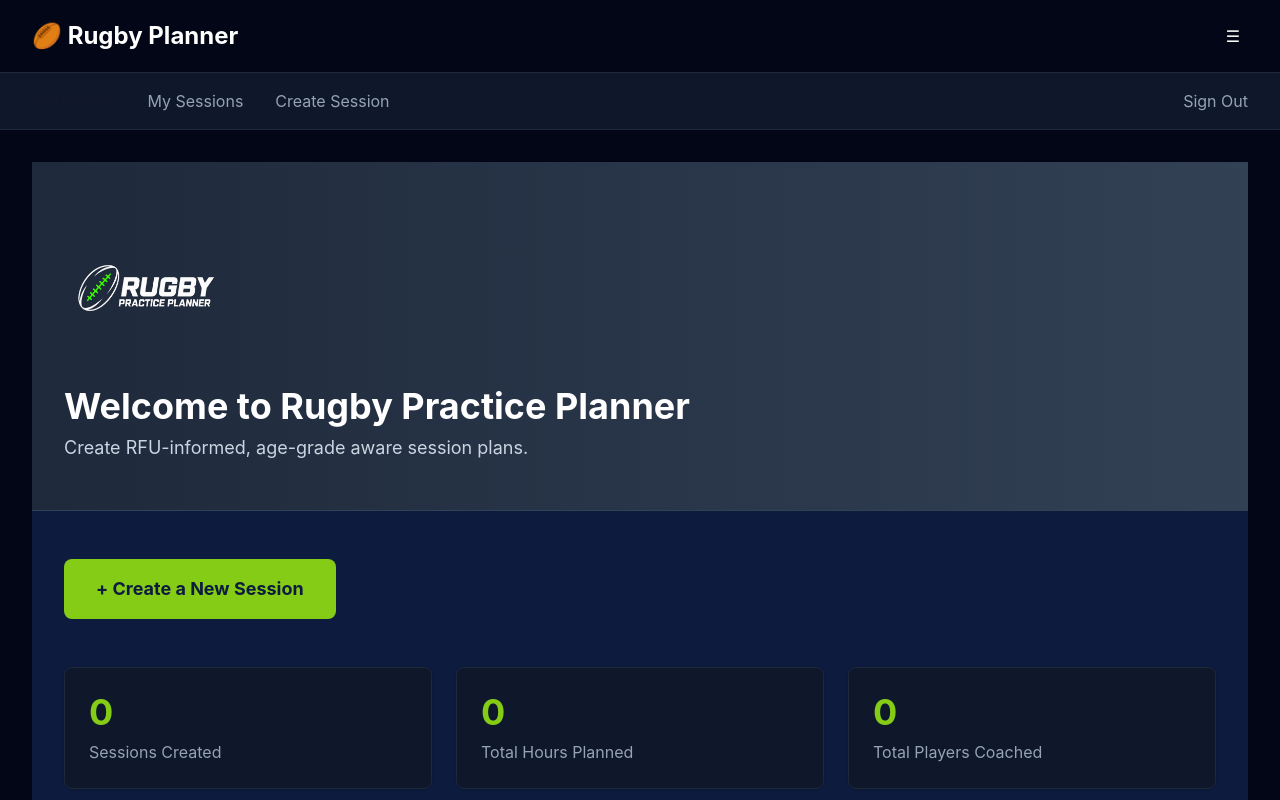
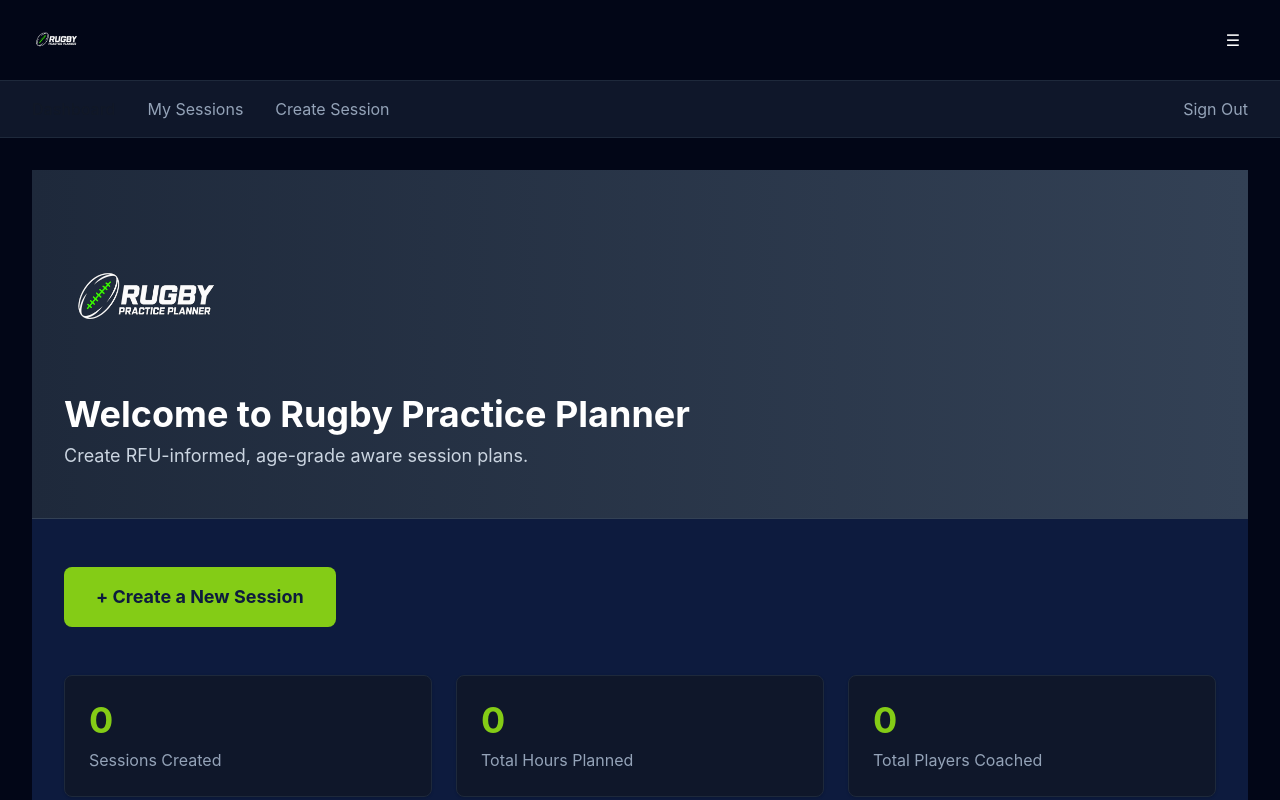
Before and after one commit to RugbyPP/rugby_practice_planner, a Next.js app: page /dashboard in a window 1280 px wide. Shown: the top 800 px of the page. Built offline with nearby package versions, Linux system fonts and the light colour scheme; no server answers.

Commit message:
Replace emoji logo with professional logo in dashboard header

```diff
--- a/app/dashboard/layout.tsx
+++ b/app/dashboard/layout.tsx
@@ -1,6 +1,7 @@
 'use client'
 
 import { useState } from 'react'
+import Image from 'next/image'
 import Link from 'next/link'
 import { useRouter } from 'next/navigation'
 
@@ -22,8 +23,8 @@ export default function DashboardLayout({
       {/* Header */}
       <header className="bg-slate-950 text-white shadow border-b border-slate-800">
         <div className="max-w-7xl mx-auto px-4 sm:px-6 lg:px-8 py-4 flex justify-between items-center">
-          <Link href="/dashboard" className="text-2xl font-bold">
-            🏉 <span className="text-lime-400">Rugby Planner</span>
+          <Link href="/dashboard" className="flex items-center gap-2">
+            <Image src="/logo.png" alt="Rugby Practice Planner" width={100} height={100} className="h-12 w-auto" />
           </Link>
           <div className="flex items-center gap-4">
             <button
```
